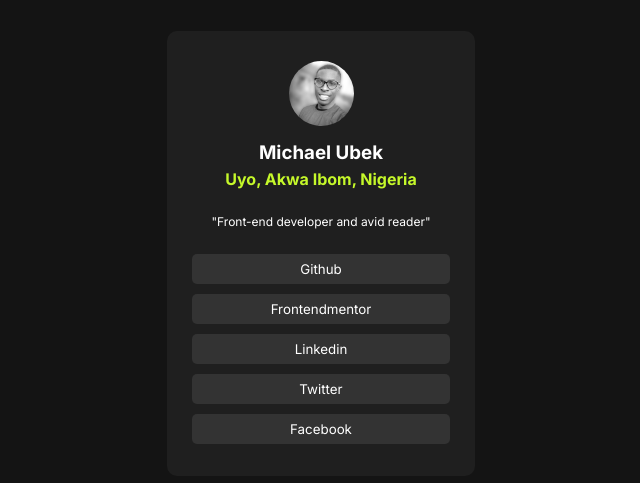
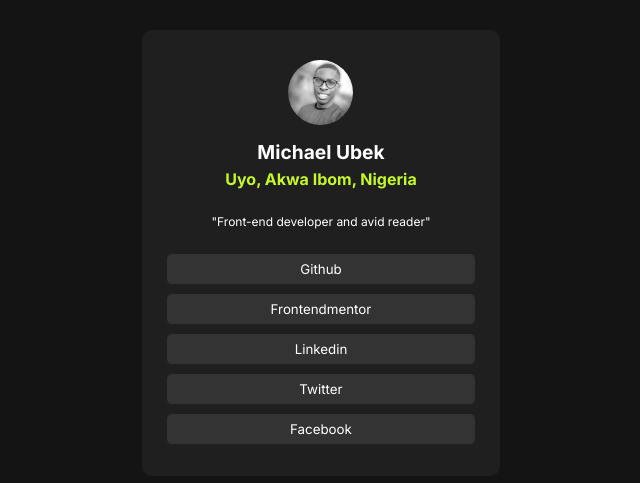
Before and after one commit to UbekM/Youthrive, a plain HTML site: page index.html in a window 1024 px wide. Shown: the part 147-630 px from the top of the page, without its empty margins (191-831 px from the left). Drawn offline with Linux system fonts and the light colour scheme.

Commit message:
fixed responsiveness

```diff
--- a/index.css
+++ b/index.css
@@ -9,14 +9,14 @@
 
 section {
   background-color: hsl(0, 0%, 8%);
-  width: 100vw;
-  height: 100vh;
+  min-width: 100vw;
+  min-height: 100vh;
   display: flex;
 }
 
 .card {
-  width: 20%;
-  max-height: 70%;
+  min-width: 20%;
+  min-height: 70%;
   margin: auto;
   background-color: hsl(0, 0%, 12%);
   border-radius: 10px;
@@ -68,6 +68,7 @@ a {
 
 h4 {
   color: hsl(75, 94%, 57%);
+  text-align: center;
 }
 
 img {
@@ -85,9 +86,11 @@ p {
   font-size: 12px;
 }
 
-h3 {
+h1 {
+  font-size: 1.2rem;
   color: white;
   margin-bottom: 5px;
+  text-align: center;
 }
 
 form {
@@ -95,32 +98,22 @@ form {
 }
 
 @media (min-width: 160px) and (max-width: 426px) {
-  section {
-    width: 100vw;
-    height: 100dvh;
-  }
-
   .card {
-    width: 75%;
+    min-width: 75%;
     max-height: 100%;
   }
 }
 
 @media (min-width: 427px) and (max-width: 769px) {
   .card {
-    width: 40%;
-    max-height: 100%;
+    min-width: 40%;
+    min-height: 100%;
   }
 }
 
 @media (min-width: 770px) and (max-width: 1025px) {
-  section {
-    width: 100vw;
-    height: 100dvh;
-  }
-
   .card {
-    width: 30%;
-    max-height: 100%;
+    min-width: 35%;
+    min-height: 100%;
   }
 }
--- a/index.html
+++ b/index.html
@@ -17,7 +17,7 @@
         <form action="">
           <div class="person">
             <img src="pic_2.png" alt="" />
-            <h3>Michael Ubek</h3>
+            <h1>Michael Ubek</h1>
             <h4>Uyo, Akwa Ibom, Nigeria</h4>
           </div>
           <p>"Front-end developer and avid reader"</p>
```
